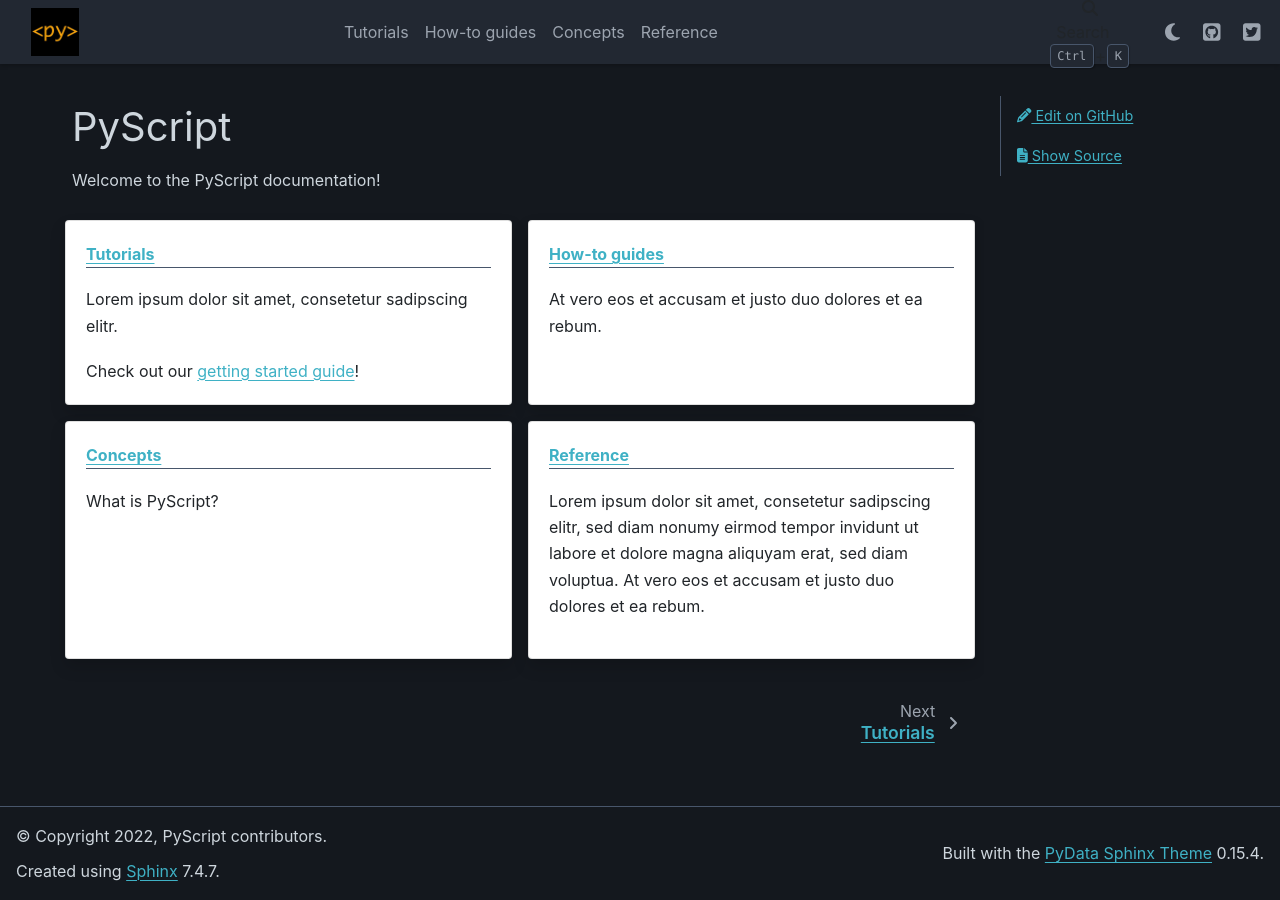
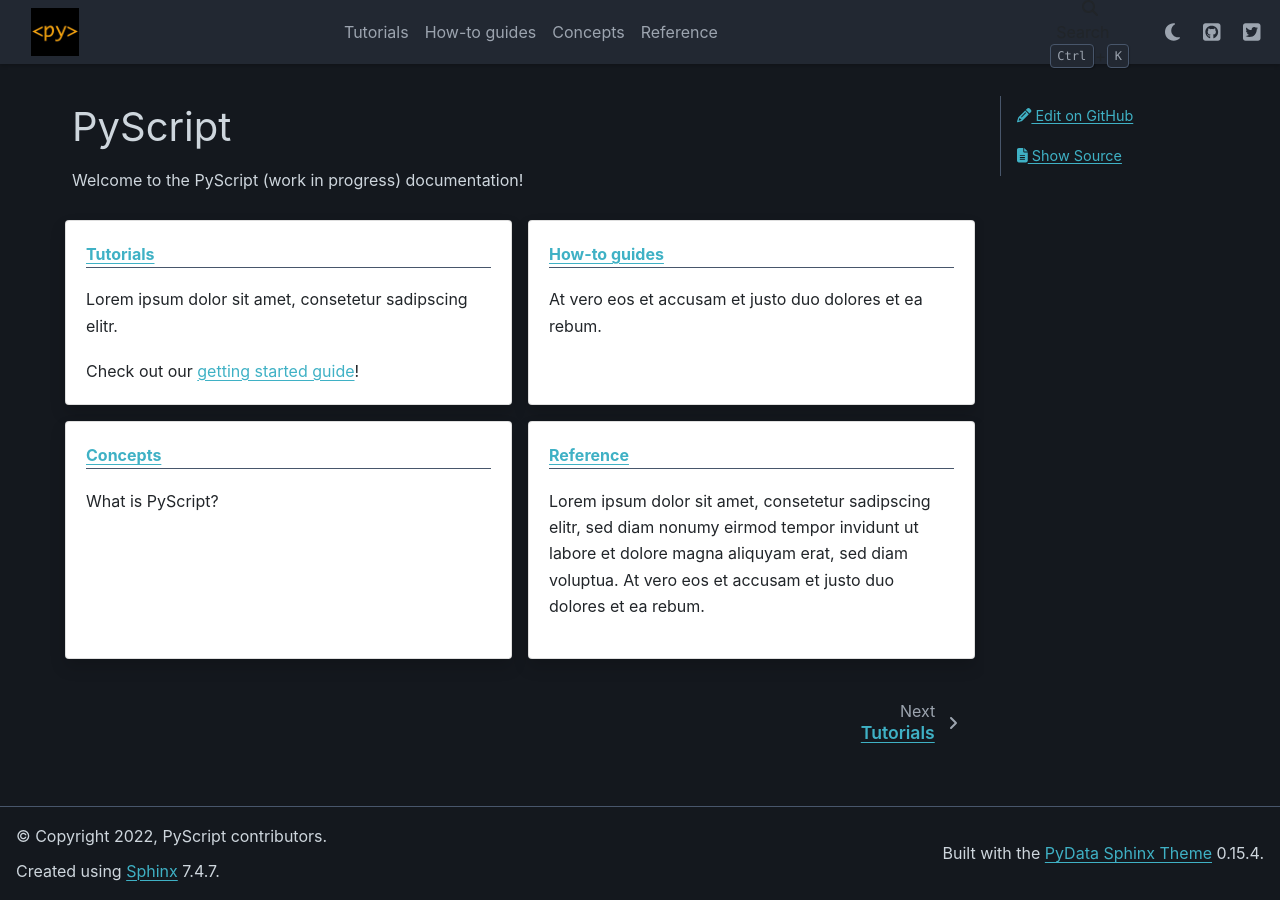
Before and after one commit to pyscript/pyscript, a Sphinx documentation site: the page built from docs/index.md, in a window 1280 px wide. Built offline with Sphinx 7.4.7 and the PyData theme 0.15.4, drawn with Linux system fonts in a browser that asks for light colours; pages that are not in the unit, such as notebooks, are missing from menus.

Commit message:
Make clear that this is work in progress.

`````diff
--- a/docs/index.md
+++ b/docs/index.md
@@ -1,6 +1,6 @@
 # PyScript
 
-Welcome to the PyScript documentation!
+Welcome to the PyScript (work in progress) documentation!
 
 ````{panels}
 ## [Tutorials](tutorials/index.md)
`````
